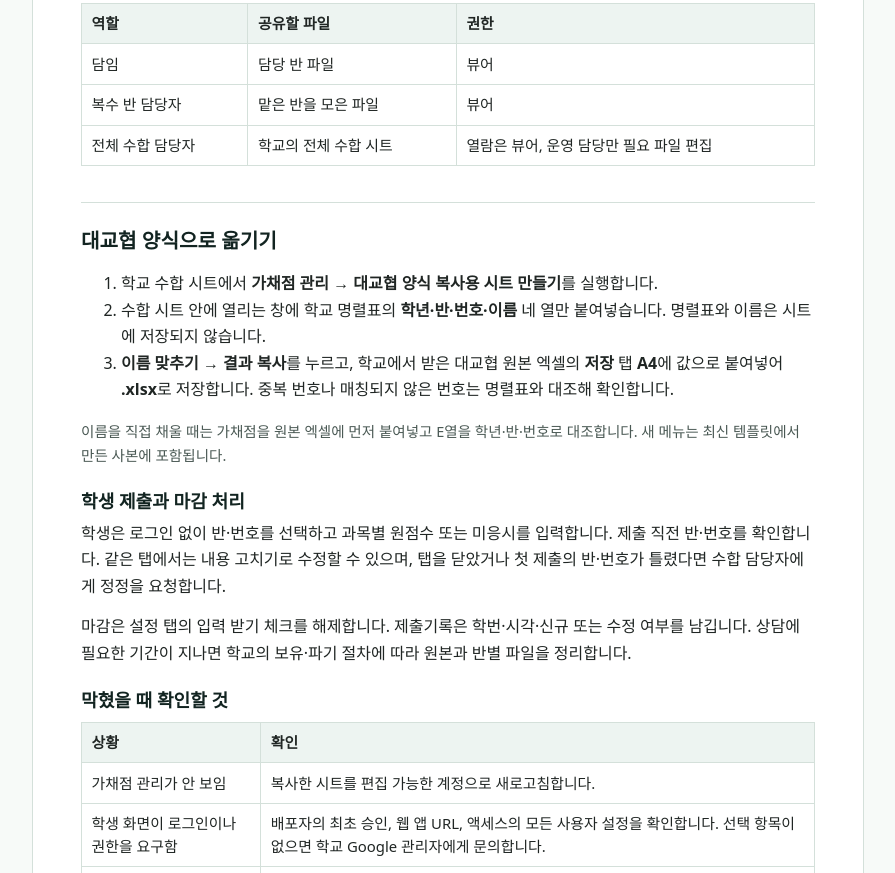
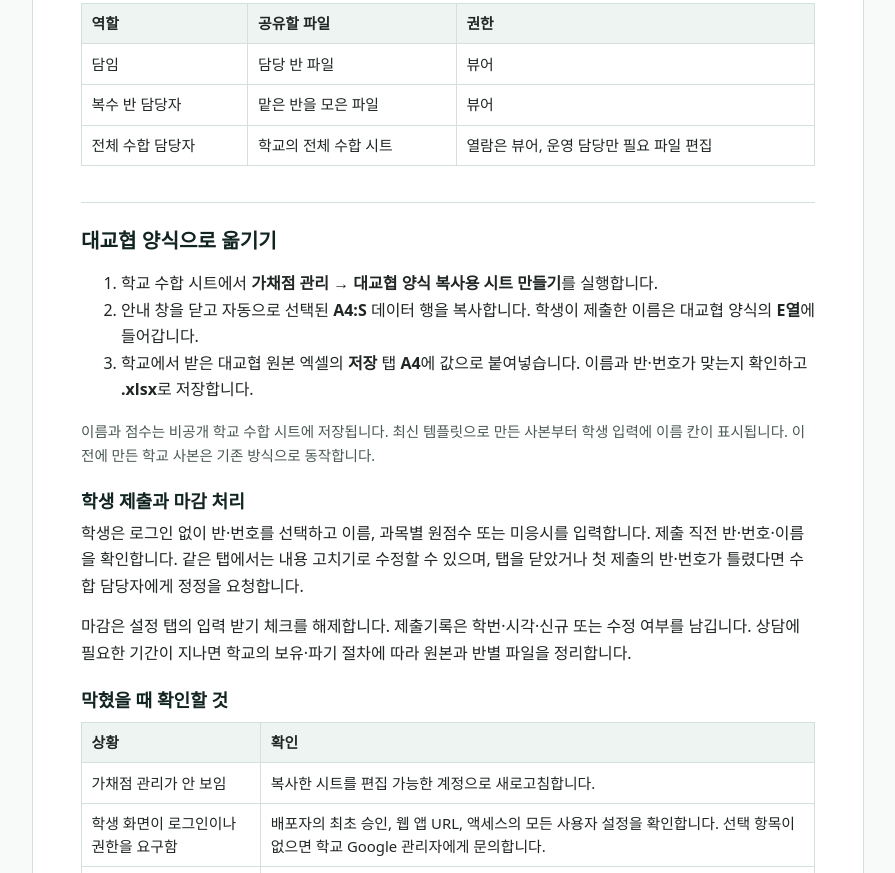
Before and after one commit to thecozyforest/thecozyforest.github.io, a plain HTML site: page suneung-score-guide/index.html in a window 1280 px wide. Shown: the part 1457-2330 px from the top of the page, without its empty margins (192-1087 px from the left). Drawn offline with Linux system fonts and the light colour scheme.

Commit message:
Document student names and direct KCUE copy

```diff
--- a/suneung-score-guide/index.html
+++ b/suneung-score-guide/index.html
@@ -12,7 +12,7 @@ table{width:100%;border-collapse:collapse;margin:.6rem 0 .9rem;font-size:.93rem;
 </style></head><body><main>
 <h1>2027 수능 가채점 사용설명서</h1>
 <p class="credit">원본 제작 박상근 선생님  ·  변형 제작 기경민 선생님<br>박상근 선생님의 허가를 받아 변형했습니다.</p>
-<p>학교별로 빈 양식을 복사해 학생용 웹앱을 배포합니다. 학생은 공통 주소 하나에서 반·번호와 점수를 제출하고, 담임은 공유받은 반별 시트에서 확인합니다.</p>
+<p>학교별로 빈 양식을 복사해 학생용 웹앱을 배포합니다. 학생은 공통 주소 하나에서 반·번호·이름·점수를 제출하고, 담임은 공유받은 반별 시트에서 점수와 제출 현황을 확인합니다.</p>
 <p>준비물  <a href="https://docs.google.com/spreadsheets/d/1C66Rnk6onvVhiUiviBCcJpz2BGPJ02TlCZyYQ7jSCg0/copy">도름스용 빈 템플릿 열기</a></p>
 <h2>1 내 드라이브에 사본 만들기</h2>
 <p><strong>파일 → 사본 만들기</strong>를 눌러 학교에서 운영할 Google 계정의 내 드라이브에 저장합니다. 사본의 공유를 열어 일반 액세스가 <strong>제한됨</strong>인지 확인합니다.</p>
@@ -35,11 +35,11 @@ table{width:100%;border-collapse:collapse;margin:.6rem 0 .9rem;font-size:.93rem;
 <table><thead><tr><th scope="col"><strong>역할</strong></th><th scope="col"><strong>공유할 파일</strong></th><th scope="col"><strong>권한</strong></th></tr></thead><tbody><tr><td>담임</td><td>담당 반 파일</td><td>뷰어</td></tr><tr><td>복수 반 담당자</td><td>맡은 반을 모은 파일</td><td>뷰어</td></tr><tr><td>전체 수합 담당자</td><td>학교의 전체 수합 시트</td><td>열람은 뷰어, 운영 담당만 필요 파일 편집</td></tr></tbody></table>
 <h2 class="section">대교협 양식으로 옮기기</h2>
 <ol><li>학교 수합 시트에서 <strong>가채점 관리 → 대교협 양식 복사용 시트 만들기</strong>를 실행합니다.</li>
-<li>수합 시트 안에 열리는 창에 학교 명렬표의 <strong>학년·반·번호·이름</strong> 네 열만 붙여넣습니다. 명렬표와 이름은 시트에 저장되지 않습니다.</li>
-<li><strong>이름 맞추기 → 결과 복사</strong>를 누르고, 학교에서 받은 대교협 원본 엑셀의 <strong>저장</strong> 탭 <strong>A4</strong>에 값으로 붙여넣어 <strong>.xlsx</strong>로 저장합니다. 중복 번호나 매칭되지 않은 번호는 명렬표와 대조해 확인합니다.</li></ol>
-<p class="note">이름을 직접 채울 때는 가채점을 원본 엑셀에 먼저 붙여넣고 E열을 학년·반·번호로 대조합니다. 새 메뉴는 최신 템플릿에서 만든 사본에 포함됩니다.</p>
+<li>안내 창을 닫고 자동으로 선택된 <strong>A4:S</strong> 데이터 행을 복사합니다. 학생이 제출한 이름은 대교협 양식의 <strong>E열</strong>에 들어갑니다.</li>
+<li>학교에서 받은 대교협 원본 엑셀의 <strong>저장</strong> 탭 <strong>A4</strong>에 값으로 붙여넣습니다. 이름과 반·번호가 맞는지 확인하고 <strong>.xlsx</strong>로 저장합니다.</li></ol>
+<p class="note">이름과 점수는 비공개 학교 수합 시트에 저장됩니다. 최신 템플릿으로 만든 사본부터 학생 입력에 이름 칸이 표시됩니다. 이전에 만든 학교 사본은 기존 방식으로 동작합니다.</p>
 <h3>학생 제출과 마감 처리</h3>
-<p>학생은 로그인 없이 반·번호를 선택하고 과목별 원점수 또는 미응시를 입력합니다. 제출 직전 반·번호를 확인합니다. 같은 탭에서는 내용 고치기로 수정할 수 있으며, 탭을 닫았거나 첫 제출의 반·번호가 틀렸다면 수합 담당자에게 정정을 요청합니다.</p>
+<p>학생은 로그인 없이 반·번호를 선택하고 이름, 과목별 원점수 또는 미응시를 입력합니다. 제출 직전 반·번호·이름을 확인합니다. 같은 탭에서는 내용 고치기로 수정할 수 있으며, 탭을 닫았거나 첫 제출의 반·번호가 틀렸다면 수합 담당자에게 정정을 요청합니다.</p>
 <p>마감은 설정 탭의 입력 받기 체크를 해제합니다. 제출기록은 학번·시각·신규 또는 수정 여부를 남깁니다. 상담에 필요한 기간이 지나면 학교의 보유·파기 절차에 따라 원본과 반별 파일을 정리합니다.</p>
 <h3>막혔을 때 확인할 것</h3>
 <table><thead><tr><th scope="col"><strong>상황</strong></th><th scope="col"><strong>확인</strong></th></tr></thead><tbody><tr><td>가채점 관리가 안 보임</td><td>복사한 시트를 편집 가능한 계정으로 새로고침합니다.</td></tr><tr><td>학생 화면이 로그인이나 권한을 요구함</td><td>배포자의 최초 승인, 웹 앱 URL, 액세스의 모든 사용자 설정을 확인합니다. 선택 항목이 없으면 학교 Google 관리자에게 문의합니다.</td></tr><tr><td>담임에게 점수가 늦게 보임</td><td>수합 담당자가 같은 반의 담임용 시트 만들기·새로고침을 다시 실행합니다.</td></tr></tbody></table>
```
